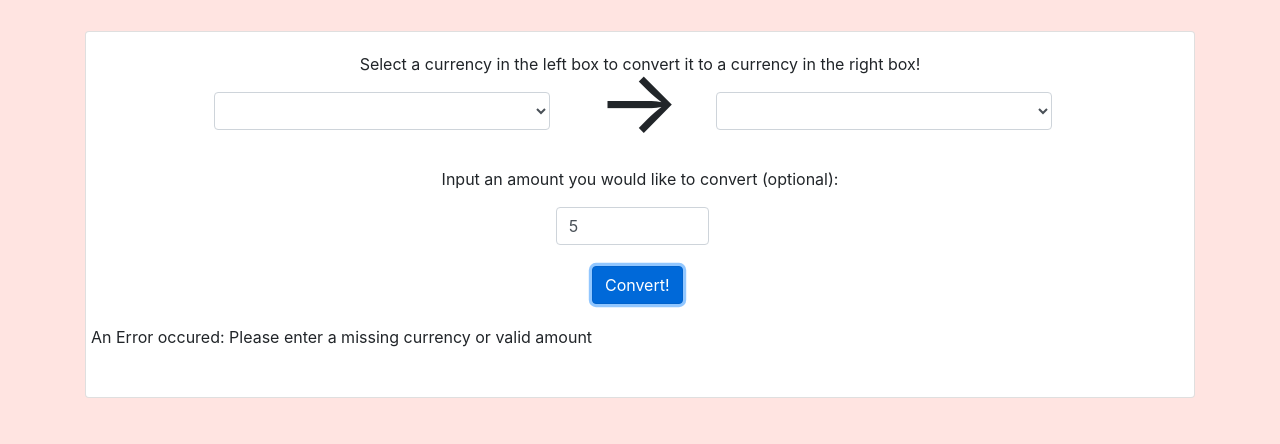
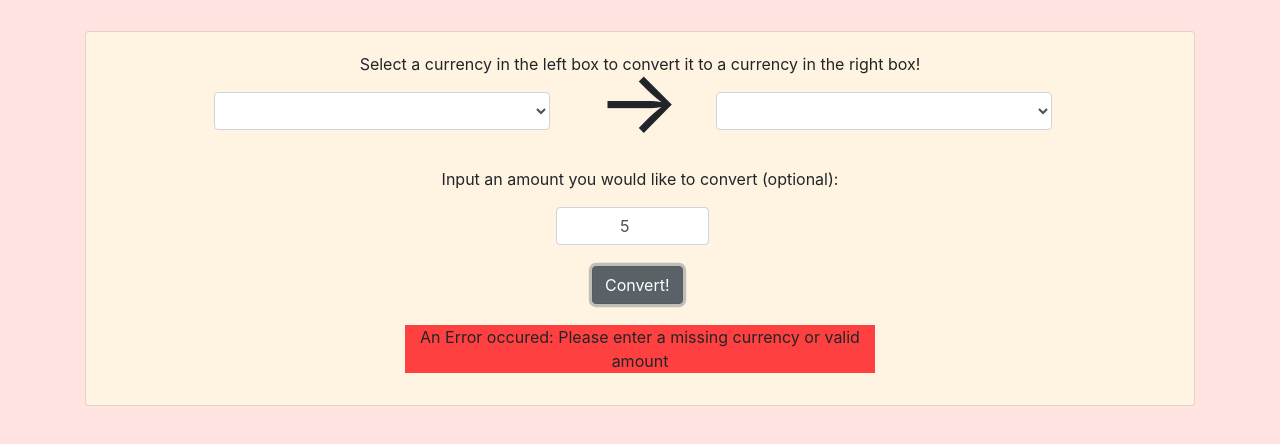
Before and after one commit to mikkrieg/currencyExchange, a website built with webpack: page src/index.html in a window 1280 px wide. Both pictures are taken after typing "5" into the empty fields and a click on the button "Convert!". Shown: the part 84-528 px from the top of the page. Built offline with nearby package versions, Linux system fonts and the light colour scheme; no server answers.

Commit message:
Add styles to buttons and classes/divs to html

```diff
--- a/src/css/styles.css
+++ b/src/css/styles.css
@@ -14,6 +14,14 @@ div>select.form-control {
   margin-left: 5%;
 }
 
+.card {
+  background-color: #FFF3E1;
+}
+
+.center {
+  display: flex;
+}
+
 /* ID styling */
 #output {
   display: none;
@@ -21,6 +29,11 @@ div>select.form-control {
 
 #error-div{
   display: none;
+}
+
+#warning {
+  background-color: #FF4040;
+  margin: 0 28%;
 }
 
 #arrow {
@@ -32,7 +45,14 @@ div>select.form-control {
   margin-left: -5%;
 }
 
-#convert {
-  display: flex;
+#convert{
   margin: 2% 45.5%;
 }
+
+#return {
+  margin: 2% 40%;
+}
+
+#injected-p {
+  font-size: 1.5em;
+}
--- a/src/index.html
+++ b/src/index.html
@@ -54,25 +54,29 @@
               </div>
               <div class="row hide">
                 <div class="col-2 offset-5">
-                  <input type="number" id="amount" name="amount" class="form-control">
+                  <input type="number" id="amount" name="amount" class="form-control text-center">
                 </div>
               </div>
               <div class="row">
                 <div class='col-12'>
-                  <button type="button" class="btn btn-primary" id="convert">Convert!</button>
+                  <button type="button" class="btn btn-secondary center" id="convert">Convert!</button>
                 </div>
               </div>
               <div class="row">
-                <div id="error-div">
+                <div class="col-12">
+                  <div id="error-div">
 
+                  </div>
                 </div>
               </div>
             </div>
           </div>
         </div>
       <div class="row">
-        <div id="output">
+        <div class="col-12">
+          <div id="output">
 
+          </div>
         </div>
       </div>
     </div>
```
